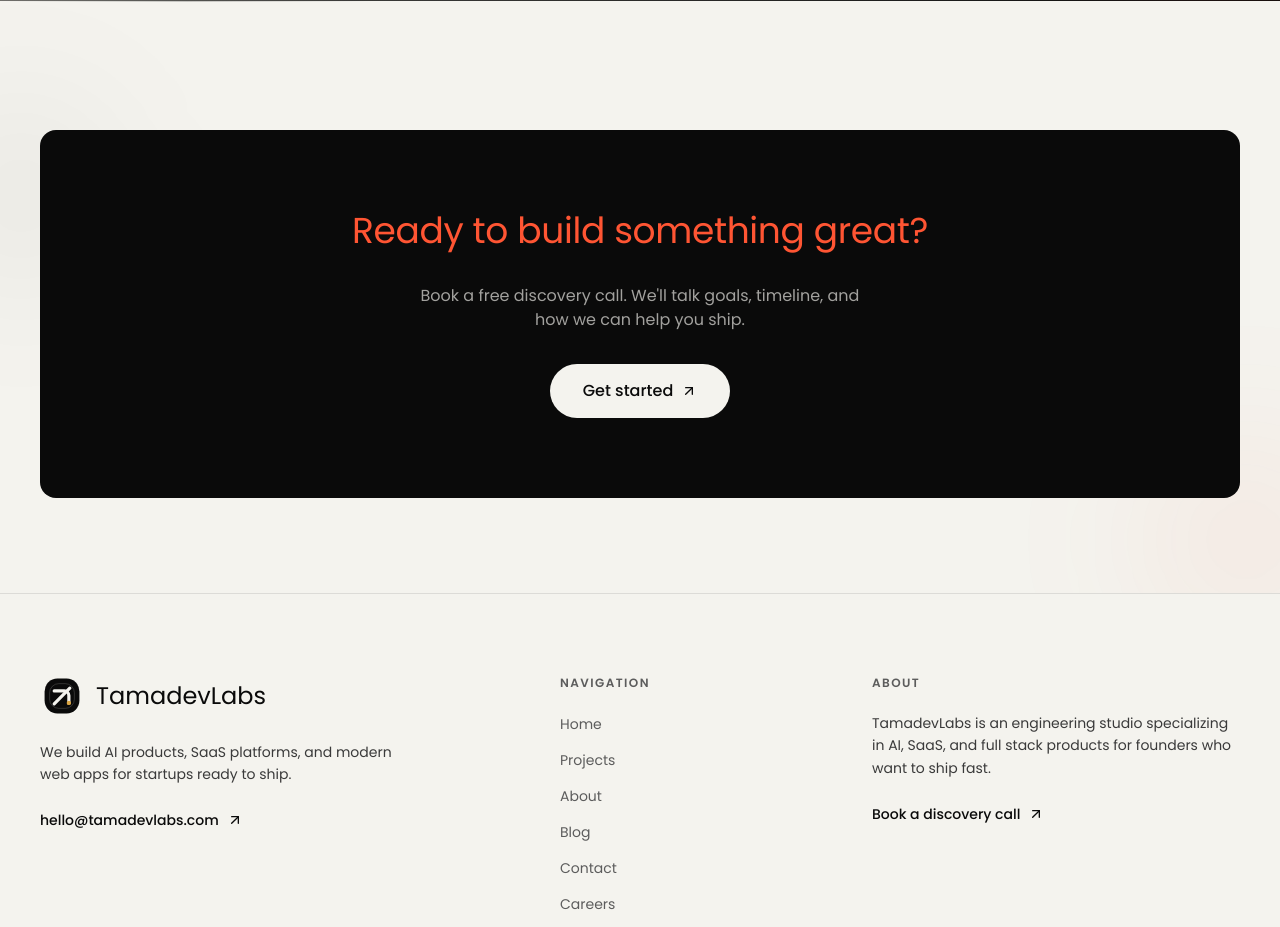
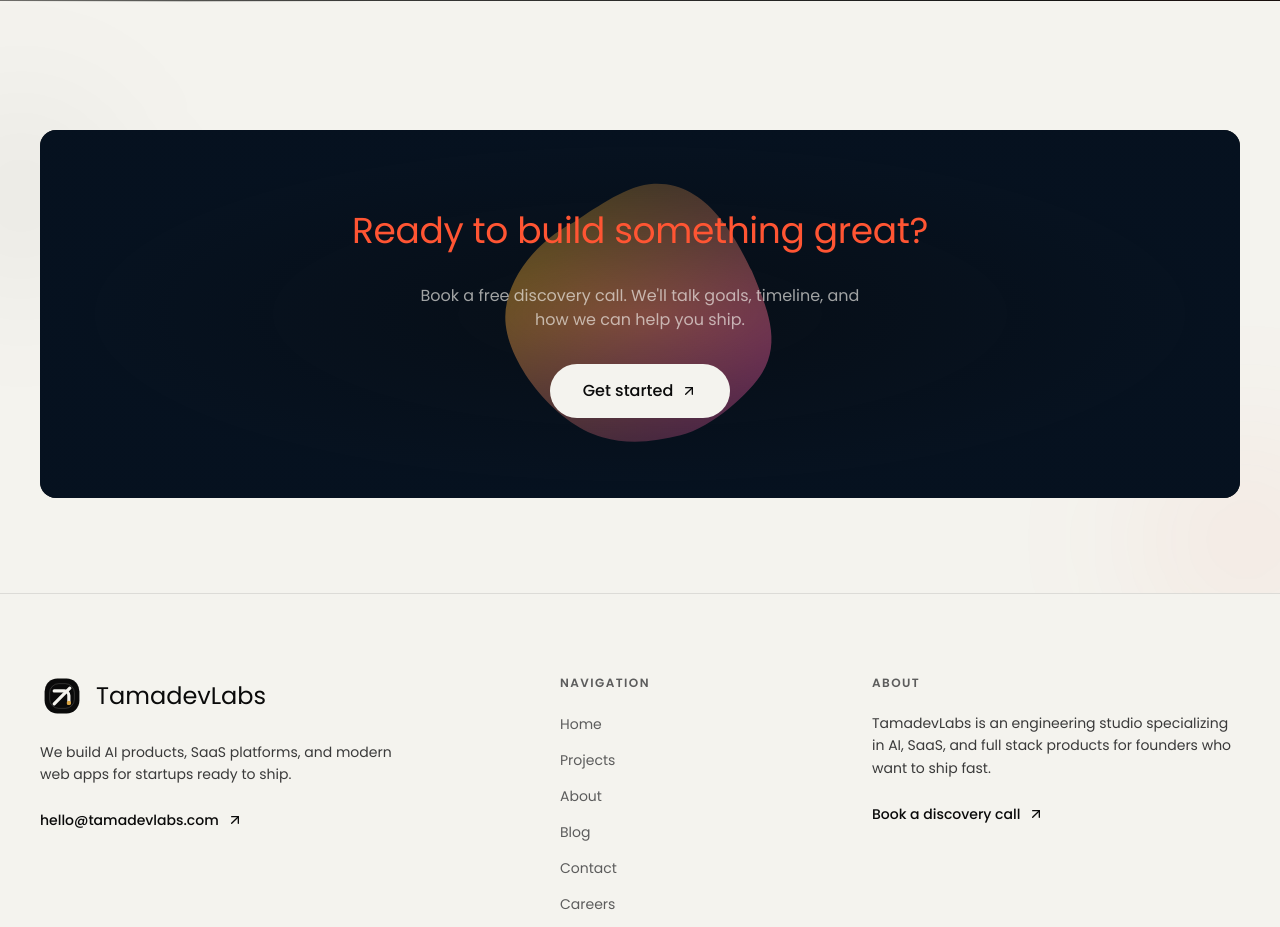
Before and after one commit to KylianGod/tamadevlabs, a Next.js app: page / in a window 1280 px wide. Shown: the part 5920-6847 px from the top of the page. Built offline with nearby package versions, Linux system fonts and the light colour scheme; no server answers.

Commit message:
Add centered background Lottie to final CTA card.

```diff
--- a/src/app/globals.css
+++ b/src/app/globals.css
@@ -187,6 +187,34 @@ body {
   filter: brightness(0);
 }
 
+.final-cta-animation {
+  position: absolute;
+  inset: 0;
+  z-index: 0;
+  overflow: hidden;
+  pointer-events: none;
+}
+
+.final-cta-animation--loading {
+  background: rgba(244, 243, 238, 0.04);
+}
+
+.final-cta-animation__lottie {
+  position: absolute;
+  left: 50%;
+  top: 50%;
+  height: min(100%, 28rem);
+  width: min(100%, 28rem);
+  transform: translate(-50%, -50%);
+}
+
+@media (min-width: 768px) {
+  .final-cta-animation__lottie {
+    height: min(100%, 36rem);
+    width: min(100%, 36rem);
+  }
+}
+
 .case-study-showcase {
   position: relative;
   aspect-ratio: 4 / 3;
--- a/src/components/home/FinalCTA.tsx
+++ b/src/components/home/FinalCTA.tsx
@@ -2,11 +2,20 @@ import { ArrowUpRight } from "lucide-react";
 import { Section } from "@/components/ui/Section";
 import { Button } from "@/components/ui/Button";
 import { SITE } from "@/lib/constants";
+import { FinalCTAAnimation } from "@/components/home/FinalCTAAnimation";
 
 export function FinalCTA() {
   return (
     <Section tone="cream" className="pb-28">
-      <div className="rounded-2xl bg-[var(--ink)] px-8 py-16 md:px-16 md:py-20">
+      <div className="relative overflow-hidden rounded-2xl bg-[var(--ink)] px-8 py-16 md:px-16 md:py-20">
+        <FinalCTAAnimation />
+
+        <div
+          aria-hidden="true"
+          className="pointer-events-none absolute inset-0 z-[1] bg-[radial-gradient(ellipse_at_center,rgba(6,20,37,0.5)_0%,rgba(6,20,37,0.82)_68%)]"
+        />
+
+        <div className="relative z-10">
           <h2 className="heading-md text-center !text-[var(--accent)]">
             Ready to build something great?
           </h2>
@@ -29,6 +38,7 @@ export function FinalCTA() {
             </Button>
           </div>
         </div>
+      </div>
     </Section>
   );
 }
--- /dev/null
+++ b/src/components/home/FinalCTAAnimation.tsx
@@ -0,0 +1,41 @@
+"use client";
+
+import { useEffect, useState } from "react";
+import Lottie from "lottie-react";
+
+export function FinalCTAAnimation() {
+  const [animationData, setAnimationData] = useState<object | null>(null);
+
+  useEffect(() => {
+    let cancelled = false;
+
+    fetch("/final-cta-animation.json")
+      .then((res) => res.json())
+      .then((data) => {
+        if (!cancelled) setAnimationData(data);
+      })
+      .catch(() => {
+        if (!cancelled) setAnimationData(null);
+      });
+
+    return () => {
+      cancelled = true;
+    };
+  }, []);
+
+  if (!animationData) {
+    return (
+      <div className="final-cta-animation final-cta-animation--loading" aria-hidden="true" />
+    );
+  }
+
+  return (
+    <div className="final-cta-animation" aria-hidden="true">
+      <Lottie
+        animationData={animationData}
+        loop
+        className="final-cta-animation__lottie"
+      />
+    </div>
+  );
+}
```
Also changed, not shown: public/final-cta-animation.json (added, +1 -0 lines). Lines whose indentation alone changed are shown as unchanged.
